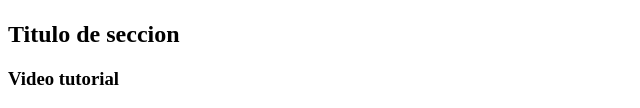
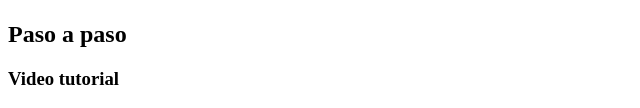
Before and after one commit to Cata49972/TP2-Alonso, a plain HTML site: page index.html in a window 1280 px wide. Shown: the part 1155-1263 px from the top of the page, without its empty margins (0-640 px from the left). Drawn offline with Linux system fonts and the light colour scheme.

Commit message:
paso a paso

```diff
--- a/index.html
+++ b/index.html
@@ -35,7 +35,7 @@ Al día siguiente preparó dos tortas idénticas y se las llevó a sus dos clien
         </article>
         </section>
                 <section>
-        <h2>Titulo de seccion</h2>
+        <h2>Paso a paso</h2>
         <article>
             <h3>Video tutorial</h3>
             <a href="//www.youtube.com/watch?v=aadzlHL1lE8"></a>
```
